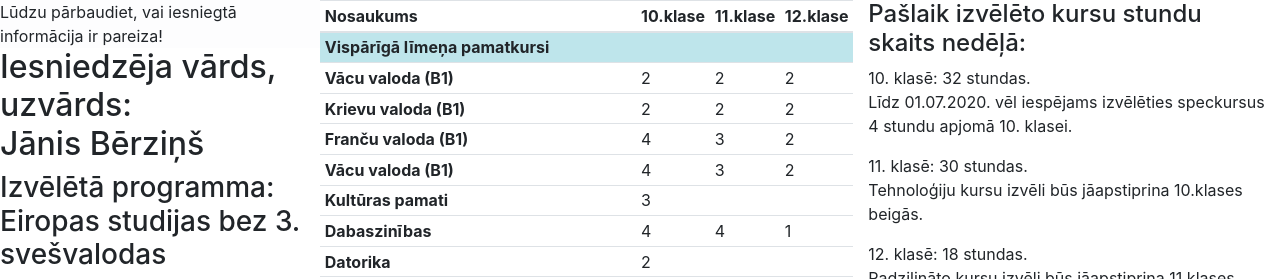
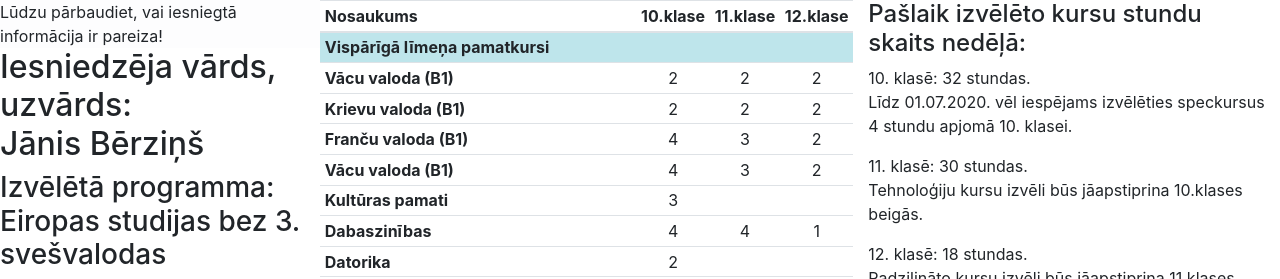
Before and after one commit to martabritala/RAGizvelev2, a Flask app: page /gatavs in a window 1280 px wide. Shown: the top 279 px of the page. Run offline with Flask 2, Linux system fonts and the light colour scheme; some libraries are stand-ins or nearby versions.

Commit message:
smukumi??

```diff
--- a/static/smukumi.css
+++ b/static/smukumi.css
@@ -0,0 +1,3 @@
+td {
+    text-align: center;
+}
--- a/templates/gatavs.html
+++ b/templates/gatavs.html
@@ -1,4 +1,5 @@
 <head>
+    <link rel="stylesheet" href="{{url_for('static', filename='smukumi.css')}}">
     <script type="text/javascript" src="{{url_for('static',filename='gatavs.js')}}"></script>
     <link rel="stylesheet" href="https://stackpath.bootstrapcdn.com/bootstrap/4.4.1/css/bootstrap.min.css" integrity="sha384-Vkoo8x4CGsO3+Hhxv8T/Q5PaXtkKtu6ug5TOeNV6gBiFeWPGFN9MuhOf23Q9Ifjh" crossorigin="anonymous">
 </head>
```
